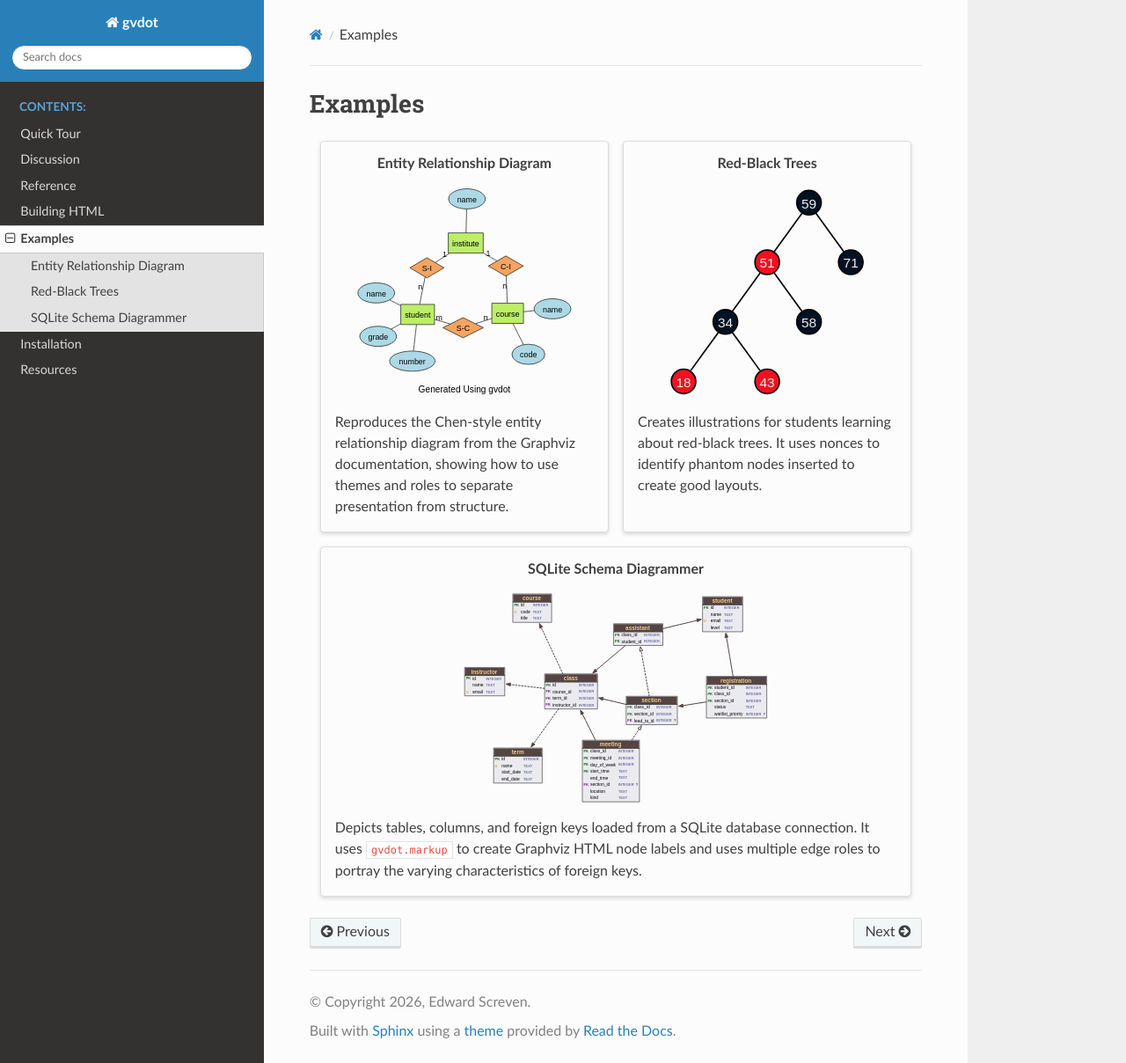
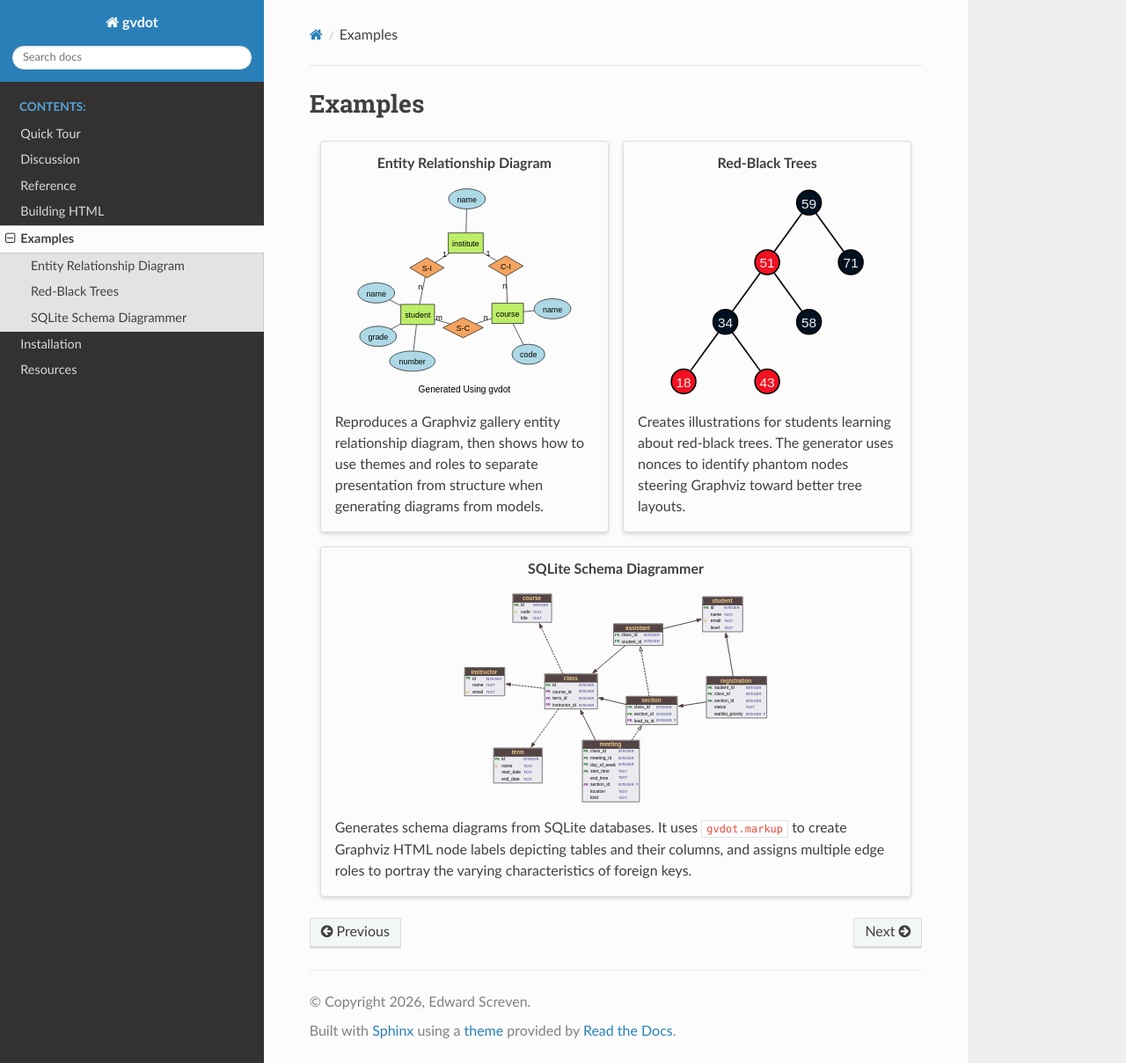
Before and after one commit to escreven/gvdot, a Sphinx documentation site: the page built from doc/examples.rst, in a window 1280 px wide and 1208 px high. Shown: the whole window at 88% size. Built offline with Sphinx 7.4.7 and the Read the Docs theme 3.1.0, drawn with Linux system fonts in a browser that asks for light colours.

```diff
--- a/doc/examples.rst
+++ b/doc/examples.rst
@@ -22,9 +22,9 @@ Examples
             :align: center
             :class: sd-mb-3
 
-        Reproduces the Chen-style entity relationship diagram from the Graphviz
-        documentation, showing how to use themes and roles to separate
-        presentation from structure.
+        Reproduces a Graphviz gallery entity relationship diagram, then shows
+        how to use themes and roles to separate presentation from structure
+        when generating diagrams from models.
 
     .. grid-item-card:: Red-Black Trees
         :link: rb-trees
@@ -35,8 +35,9 @@ Examples
             :align: center
             :class: sd-mb-3
 
-        Creates illustrations for students learning about red-black trees.  It
-        uses nonces to identify phantom nodes inserted to create good layouts.
+        Creates illustrations for students learning about red-black trees.  The
+        generator uses nonces to identify phantom nodes steering Graphviz
+        toward better tree layouts.
 
     .. grid-item-card:: SQLite Schema Diagrammer
         :link: sqlite-schema
@@ -48,10 +49,10 @@ Examples
             :align: center
             :class: sd-mb-3
 
-        Depicts tables, columns, and foreign keys loaded from a SQLite database
-        connection.  It uses ``gvdot.markup`` to create Graphviz HTML node
-        labels and uses multiple edge roles to portray the varying
-        characteristics of foreign keys.
+        Generates schema diagrams from SQLite databases. It uses
+        ``gvdot.markup`` to create Graphviz HTML node labels depicting tables
+        and their columns, and assigns multiple edge roles to portray the
+        varying characteristics of foreign keys.
 
 .. toctree::
     :hidden:
```
Also changed, not shown: README.md (+36 -4 lines), doc/_static/examples/er-generated-color-bg.svg (added), doc/_static/examples/rb-auto-18-bg.svg (added), doc/_static/examples/sqlite-schema-bg.svg (added), doc/_static/quicktour/quicktour-combined.svg (added), examples/README.md.
